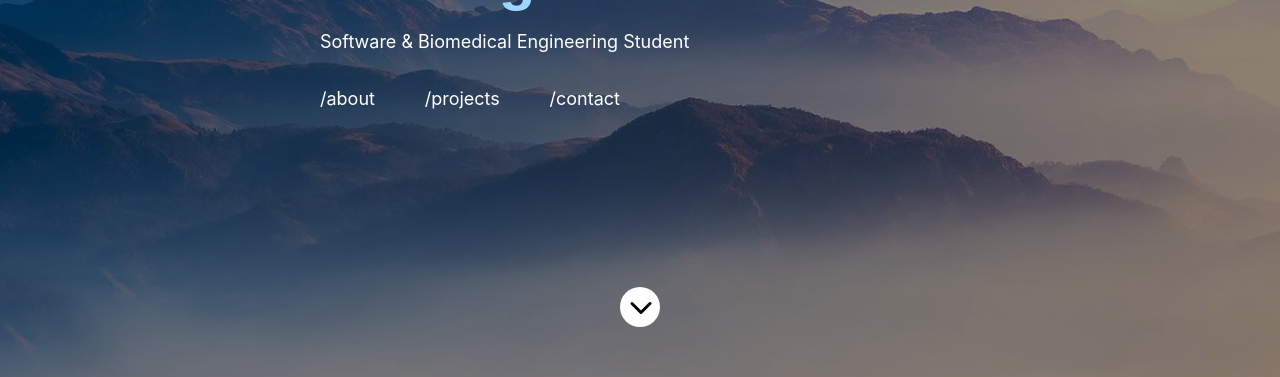
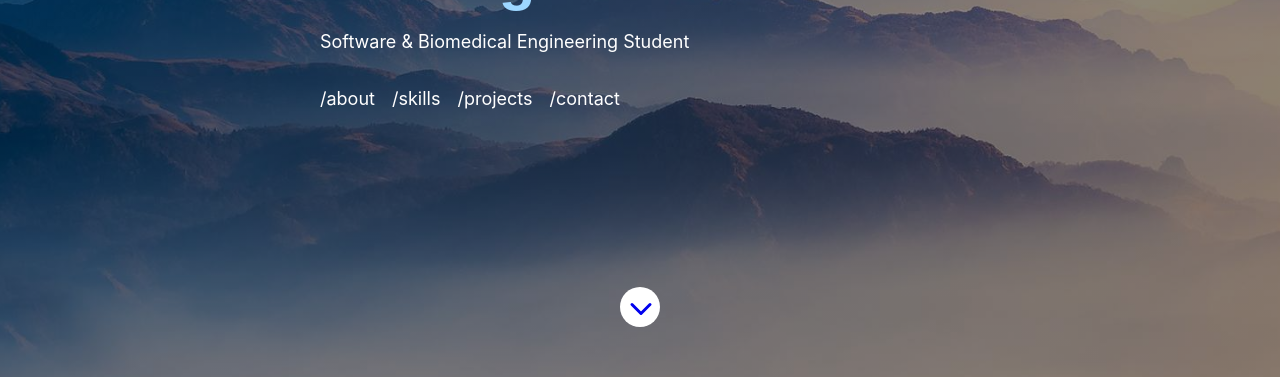
Before and after one commit to angelaw7/angelaw7.github.io-v1, a React (Create React App) app: page / in a window 1280 px wide. Shown: the part 365-742 px from the top of the page. Built offline with nearby package versions, Linux system fonts and the light colour scheme.

Commit message:
Add links to sections on title section

```diff
--- a/package.json
+++ b/package.json
@@ -9,6 +9,7 @@
     "@testing-library/react": "^11.1.0",
     "@testing-library/user-event": "^12.1.10",
     "react": "^17.0.2",
+    "react-anchor-link-smooth-scroll": "^1.0.12",
     "react-dom": "^17.0.2",
     "react-scripts": "4.0.3",
     "styled-components": "^5.3.0",
--- a/src/sections/About.jsx
+++ b/src/sections/About.jsx
@@ -3,7 +3,7 @@ import PageContainer from '../components/PageContainer'
 
 const About = () => {
 	return (
-		<div>
+		<div id="about">
 			<PageContainer>
 				<h1>About Me</h1>
 				<p>
--- a/src/sections/Contact.jsx
+++ b/src/sections/Contact.jsx
@@ -3,7 +3,7 @@ import PageContainer from '../components/PageContainer'
 
 const Contact = () => {
 	return (
-		<div style={{ backgroundColor: "#165BAA", color: "white" }}>
+		<div id="contact" style={{ backgroundColor: "#165BAA", color: "white" }}>
 			<PageContainer>
 				<h1>Contact</h1>
 				<p>
--- a/src/sections/Projects.jsx
+++ b/src/sections/Projects.jsx
@@ -3,7 +3,7 @@ import PageContainer from '../components/PageContainer'
 
 const Projects = () => {
     return (
-        <div>
+        <div id="projects">
             <PageContainer>
                 <h1>Projects</h1>
             </PageContainer>
--- a/src/sections/Skills.jsx
+++ b/src/sections/Skills.jsx
@@ -4,7 +4,7 @@ import Skill from '../components/Skill'
 
 const Skills = () => {
     return (
-        <div style={{ backgroundColor: "#F9D1D1" }}>
+        <div id="skills" style={{ backgroundColor: "#F9D1D1" }}>
             <PageContainer>
                 <h1>Skills</h1>
                 <Skill />
--- a/src/sections/Title.jsx
+++ b/src/sections/Title.jsx
@@ -3,6 +3,7 @@ import React from 'react'
 import styled from 'styled-components'
 import background from "../imgs/bgimg.png"
 import { chevronDown } from 'ionicons/icons'
+import AnchorLink from "react-anchor-link-smooth-scroll";
 
 const BgImg = styled.div`
 background-image: linear-gradient( rgba(0, 0, 0, 0.45), rgba(0, 0, 0, 0.45) ),url(${background});
@@ -52,6 +53,10 @@ const DownBtn = styled.div`
   margin-top: 20vh;
 `
 
+const Link = styled(AnchorLink)`
+  text-decoration: none;
+`
+
 const Title = () => {
   return (
     <BgImg>
@@ -61,12 +66,13 @@ const Title = () => {
         </NameTitle>
         <SubHeading>Software & Biomedical Engineering Student</SubHeading>
         <LinkContainer>
-          <SubHeading>/about</SubHeading>
-          <SubHeading>/projects</SubHeading>
-          <SubHeading>/contact</SubHeading>
+          <Link href="#about"><SubHeading>/about</SubHeading></Link>
+          <Link href="#skills"><SubHeading>/skills</SubHeading></Link>
+          <Link href="#projects"><SubHeading>/projects</SubHeading></Link>
+          <Link href="#contact"><SubHeading>/contact</SubHeading></Link>
         </LinkContainer>
       </TextContainer>
-      <DownBtn onClick={() => console.log('down')}><IonIcon style={{marginTop: 5, marginLeft: 5}} size="large" icon={chevronDown} /></DownBtn>
+      <Link href="#about"><DownBtn onClick={() => console.log('down')}><IonIcon style={{ marginTop: 6, marginLeft: 4.5 }} size="large" icon={chevronDown} /></DownBtn></Link>
     </BgImg>
   )
 }
```
Also changed, not shown: 1 other file (tests, documents, lock files or other folders).
